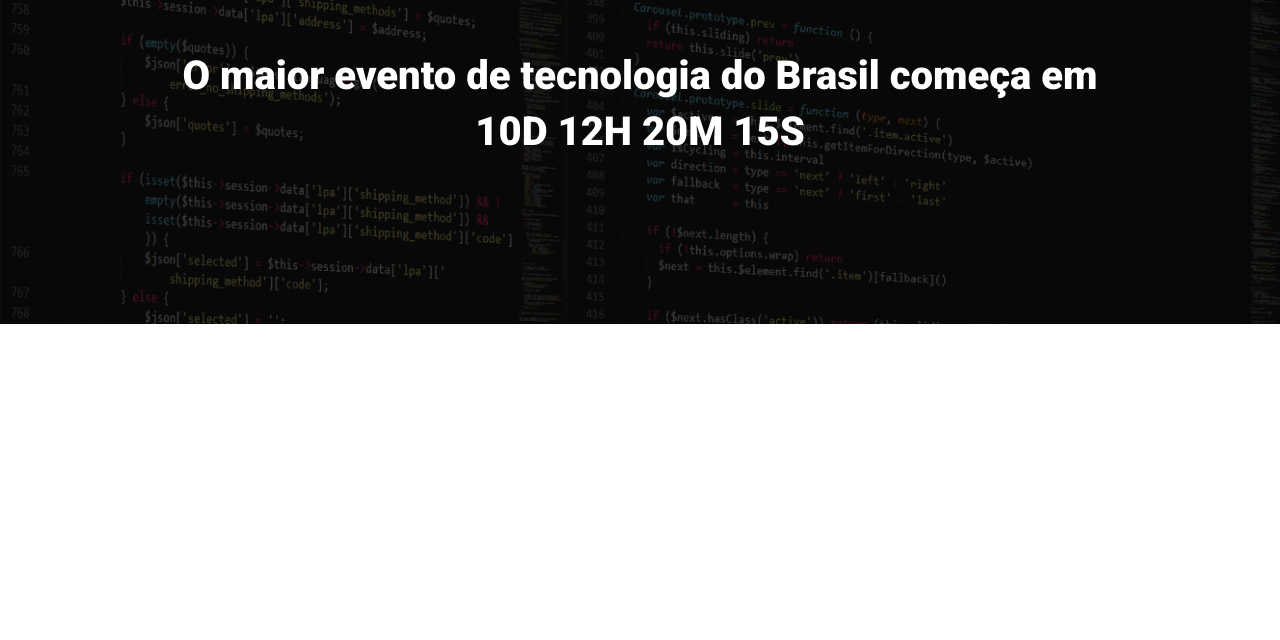
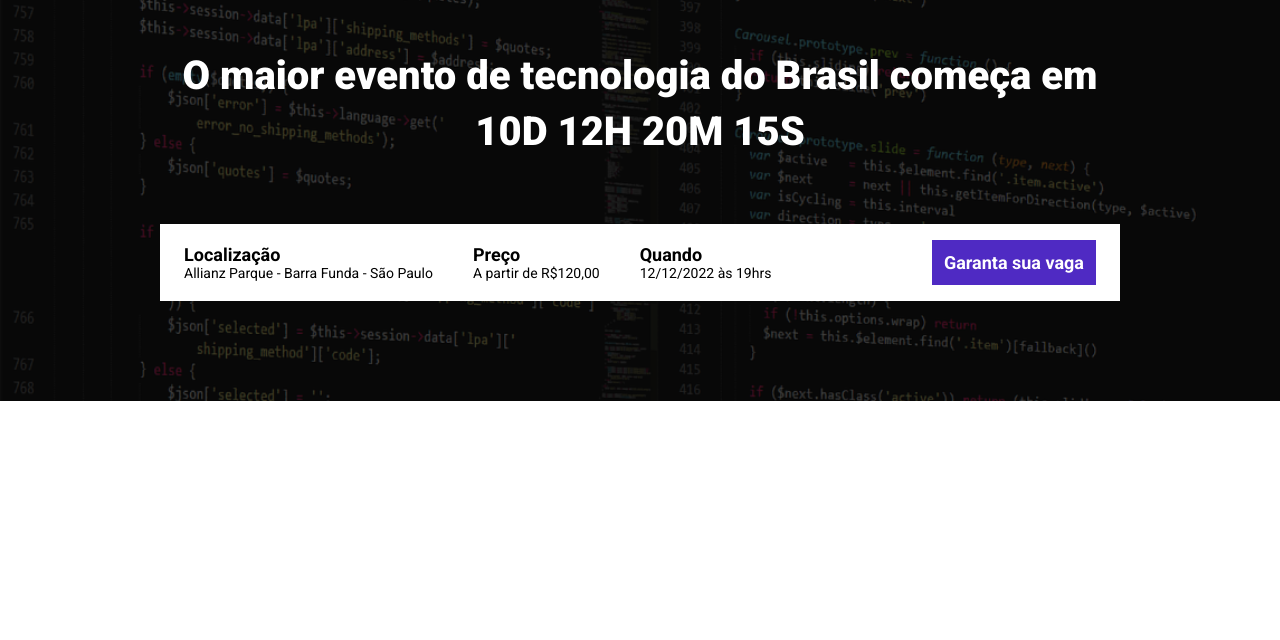
Before and after one commit to PedroDmMaia/ebac_tech_talks, a website built with Parcel: page src/index.html in a window 1280 px wide. Shown: the part 160-800 px from the top of the page. Built offline with nearby package versions, Linux system fonts and the light colour scheme.

Commit message:
finalizando header

```diff
--- a/src/index.html
+++ b/src/index.html
@@ -18,6 +18,25 @@
             <p class="hero__text">
                 O maior evento de tecnologia do Brasil começa em 10D 12H 20M 15S
             </p>
+            <div class="infos-bar">
+                <ul class="infos-bar__infos">
+                    <li class="infos-bar__infos__item">
+                        <b>Localização</b>
+                        Allianz Parque - Barra Funda - São Paulo
+                    </li>
+                    <li class="infos-bar__infos__item">
+                        <b>Preço</b>
+                        A partir de R$120,00
+                    </li>
+                    <li class="infos-bar__infos__item">
+                        <b>Quando</b>
+                        12/12/2022 às 19hrs
+                    </li>
+                </ul>
+                <a href="#">
+                    <button class="button button--primary">Garanta sua vaga</button>
+                </a>
+            </div>
         </div>
     </header>
     <script src="./scripts/main.js"></script>
--- a/src/styles/_hero.scss
+++ b/src/styles/_hero.scss
@@ -35,7 +35,7 @@
         display: block;
     }
 
-    @media (max-width: 640) {
+    @media (max-width: 640px) {
         padding: 40px 0;
 
         &__logo {
--- /dev/null
+++ b/src/styles/components/_buttons.scss
@@ -0,0 +1,18 @@
+.button {
+    padding: 12px;
+    font-size: 18px;
+    font-weight: bold;
+    border: none;
+    text-align: center;
+    white-space: nowrap;
+
+    &--primary {
+        color: #fff;
+        background-color: #4F2AC3;
+    }
+
+    @media (max-width: 640px) {
+        display: block;
+        width: 100%;
+    }
+}
--- /dev/null
+++ b/src/styles/components/_infos_bar.scss
@@ -0,0 +1,41 @@
+.infos-bar {
+    padding: 16px 24px;
+    background-color: #fff;
+    display: flex;
+    justify-content: space-between;
+    align-items: center;
+
+    &__infos {
+        display: flex;
+        gap: 40px;
+
+        &__item {
+            font-size: 14px;
+            color: black;
+
+            b {
+                font-size: 18px;
+                display: block;
+                color: black;
+            }
+        }
+    }
+
+    @media (max-width: 640px) {
+        display: block;
+
+        &__infos {
+            display: block;
+
+            &__item {
+                margin-bottom: 24px;
+            }
+        }
+    }
+
+    @media (max-width: 1024px) {
+        &__infos {
+            gap: 16px;
+        }
+    }
+}
--- a/src/styles/main.scss
+++ b/src/styles/main.scss
@@ -1,5 +1,7 @@
 @use 'reset';
 @use 'hero';
+@use 'components/infos_bar';
+@use 'components/buttons';
 
 .container {
     max-width: 960px;
--- a/src/styles/reset.scss
+++ b/src/styles/reset.scss
@@ -4,4 +4,6 @@
     box-sizing: border-box;
     font-family: Roboto, sans-serif;
     color: #fff;
+    list-style: none;
+    text-decoration: none;
 }
```
